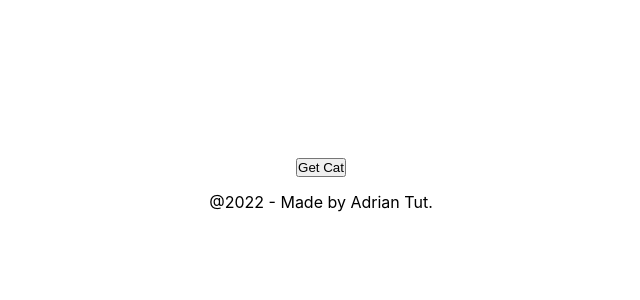
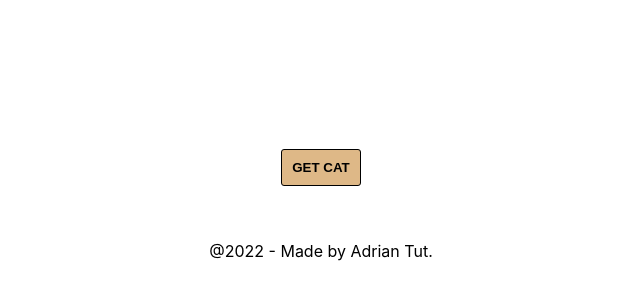
Before and after one commit to Adriantutuianu/cat-generator, a React (Create React App) app: page / in a window 1280 px wide. Shown: the part 208-508 px from the top of the page, without its empty margins (319-959 px from the left). Built offline with nearby package versions, Linux system fonts and the light colour scheme; no server answers.

Commit message:
Styled button get-cat

```diff
--- a/src/App.css
+++ b/src/App.css
@@ -14,3 +14,19 @@ html {
   flex-direction: column;
   align-items: center;
 }
+
+.App .get-cat-btn {
+  margin: 40px 0;
+  padding: 10px;
+  background: burlywood;
+  border: 1px solid black;
+  border-radius: 3px;
+  text-transform: uppercase;
+  font-weight: 700;
+  transition: 0.2s ease-in;
+}
+
+.App .get-cat-btn:hover {
+  cursor: pointer;
+  background: darkgoldenrod;
+}
--- a/src/App.js
+++ b/src/App.js
@@ -34,7 +34,9 @@ function App() {
           }}
         ></img>
       )}
-      <button onClick={getCat}>Get Cat</button>
+      <button className="get-cat-btn" onClick={getCat}>
+        Get Cat
+      </button>
       <footer
         style={{
           display: "flex",
```
